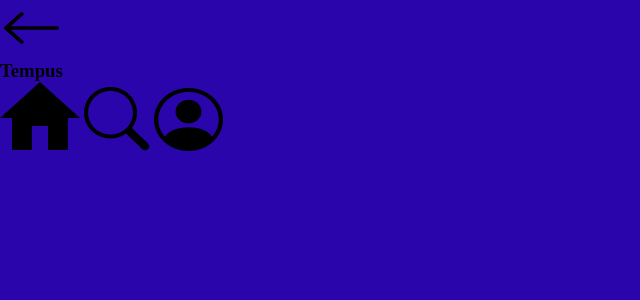
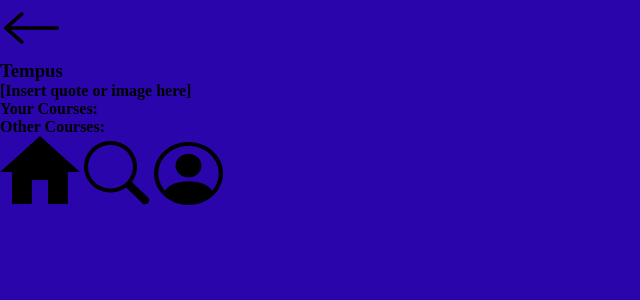
Before and after one commit to SameerDalal/vite-react-template, a React (Vite) app in the folder vite-project/: page /courses in a window 1280 px wide. Before the commit this address had no page. Shown: the top 300 px of the page, without its empty margins (0-640 px from the left). Built offline with nearby package versions, Linux system fonts and the light colour scheme.

Commit message:
added content files

```diff
--- a/vite-project/src/App.jsx
+++ b/vite-project/src/App.jsx
@@ -3,6 +3,7 @@ import TempusProfile from './components/tempusProfile/TempusProfile';
 import TempusSearch from './components/tempusSearch/TempusSearch';
 import Navbar from './components/tempusHome/navbar/Navbar';
 import Footer from './components/tempusHome/footer/Footer';
+
 import { BrowserRouter, Route, Routes } from "react-router-dom";
 import './App.css';
 import React from 'react';
@@ -18,6 +19,8 @@ const App = () => {
             <Route path="/" element={<TempusHome />} />
             <Route path="/profile" element={<TempusProfile />} />
             <Route path="/search" element={<TempusSearch />} />
+            <Route path="/courses" element={<TempusHome />} />
+            <Route path="/courses/math" element={<TempusHome />} />
 
         </Routes>
       </BrowserRouter>
```
Also changed, not shown: vite-project/src/components/tempusContent/TempusContent.jsx (added), vite-project/src/components/tempusContent/buttons/Buttons.jsx (added), vite-project/src/components/tempusContent/buttons/buttons.css (added), vite-project/src/components/tempusContent/content/Content.jsx (added), vite-project/src/components/tempusContent/content/content.css (added).
